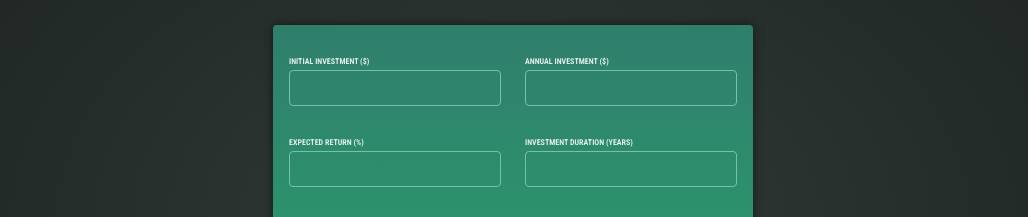
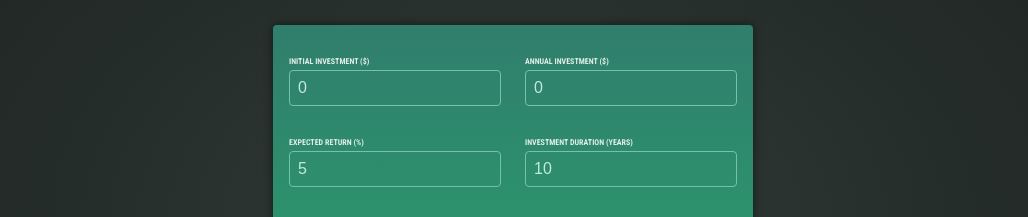
Before and after one commit to yigitskaplan/Angular-TheCompleteGuide, an Angular app in the folder 03-Investment-Calculator/: page / in a window 1280 px wide. Shown: the part 201-418 px from the top of the page, without its empty margins (127-1155 px from the left). Built offline with nearby package versions, Linux system fonts and the light colour scheme.

Commit message:
progress: up to section 4/79 completed, Extracting Values with Two-Way-Binding

```diff
--- a/03-Investment-Calculator/src/app/user-input/user-input.component.html
+++ b/03-Investment-Calculator/src/app/user-input/user-input.component.html
@@ -2,21 +2,21 @@
     <div class="input-group">
         <p>
             <label for="initial-investment">Initial Investment ($)</label>
-            <input id="initial-investment" type="number"/>
+            <input id="initial-investment" name="initialInvestment"type="number" [(ngModel)]="enteredInitialInvestment" />
         </p>
         <p>
             <label for="annual-investment">Annual Investment ($)</label>
-            <input id="annual-investment" type="number"/>
+            <input id="annual-investment" name="annualInvestment" type="number" [(ngModel)]="enteredAnnualInvestment" />
         </p>
     </div>
     <div class="input-group">
         <p>
             <label for="expected-return">Expected Return (%)</label>
-            <input id="expected-return" type="number"/>
+            <input id="expected-return" name="expectedReturn" type="number" [(ngModel)]="enteredExpectedReturn"/>
         </p>
         <p>
             <label for="investment-duration">Investment Duration (years)</label>
-            <input id="investment-duration" type="number"/>
+            <input id="investment-duration" name="investmentDuration" type="number" [(ngModel)]="enteredInvestmentDuration"/>
         </p>
     </div>
     <p>
--- a/03-Investment-Calculator/src/app/user-input/user-input.component.ts
+++ b/03-Investment-Calculator/src/app/user-input/user-input.component.ts
@@ -9,7 +9,16 @@ import { FormsModule } from '@angular/forms';
   styleUrl: './user-input.component.css'
 })
 export class UserInputComponent {
+  enteredInitialInvestment = '0';
+  enteredAnnualInvestment = '0';
+  enteredExpectedReturn = '5';
+  enteredInvestmentDuration = '10';
+
   onSubmit() {
-    // Handle form submission
+    console.log('Submitted!');
+    console.log(this.enteredInitialInvestment);
+    console.log(this.enteredAnnualInvestment);
+    console.log(this.enteredExpectedReturn);
+    console.log(this.enteredInvestmentDuration);
   }
 }
```
